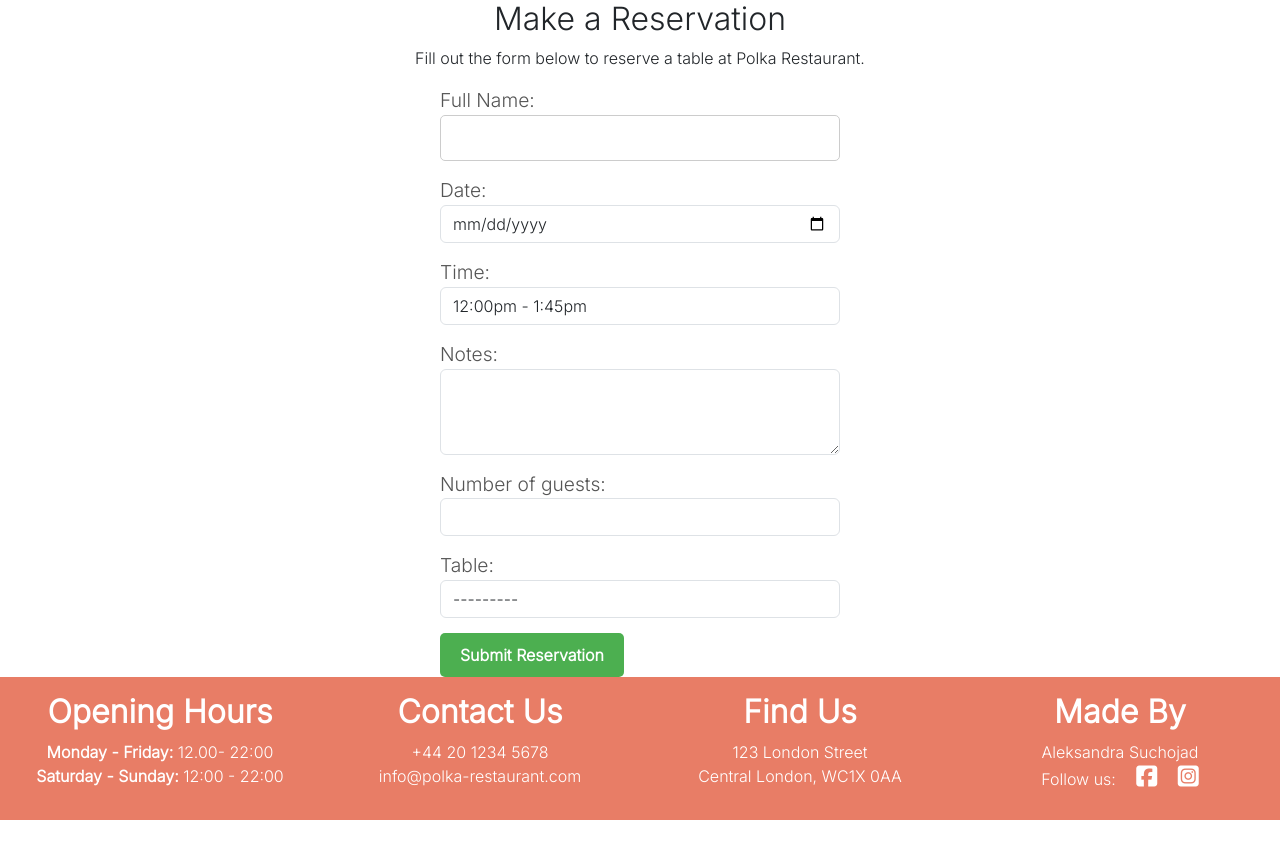
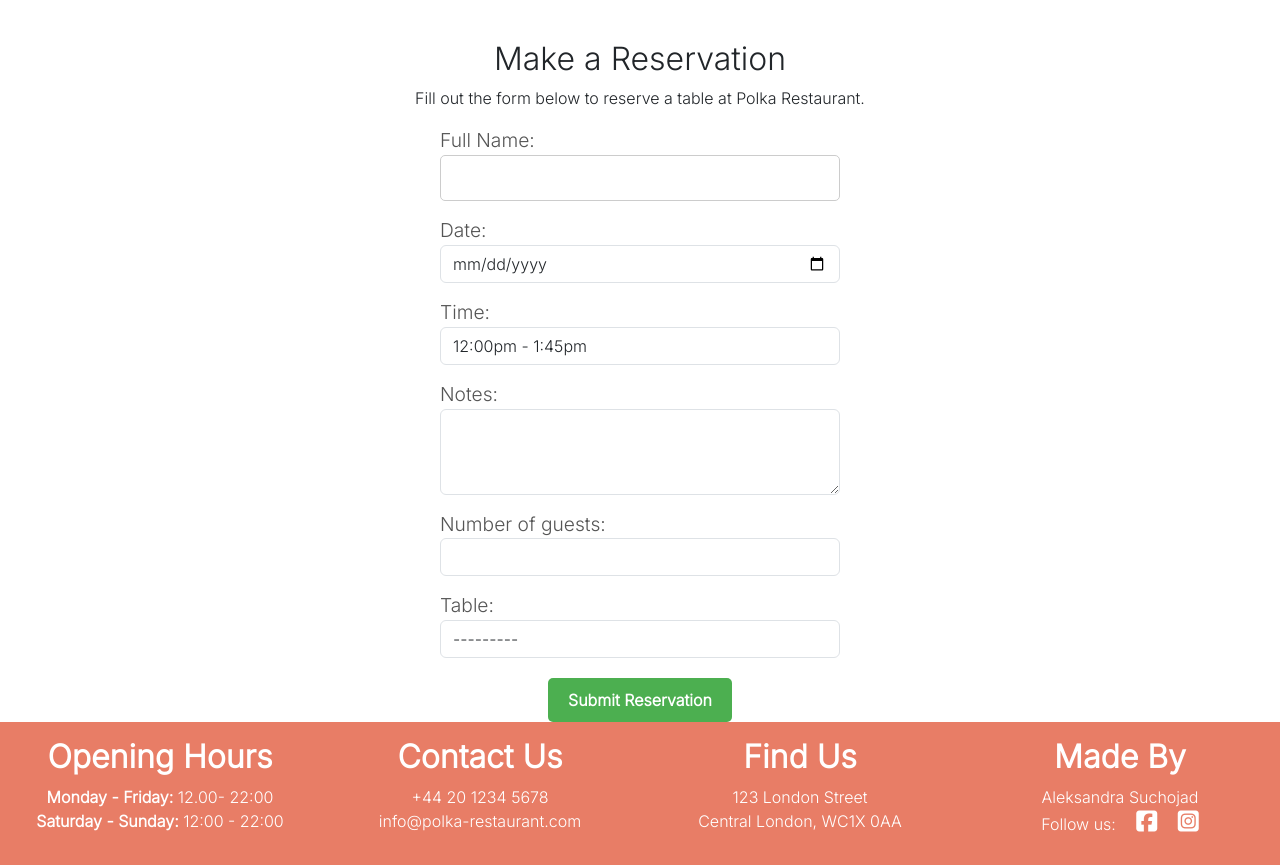
Before and after one commit to aleksandrasucho/polish-restaurant, a Django app: page /add_reservation/ in a window 1280 px wide. Shown: the part 88-953 px from the top of the page. Before the commit the page ends 908 px from the top, so only its background shows below. Run offline with Django 3.2, Linux system fonts and the light colour scheme; data that the repository does not hold is empty; some libraries are stand-ins or nearby versions; some web fonts are replaced.

Commit message:
Add more spacing in the Make a Reservation section

```diff
--- a/static/css/base.css
+++ b/static/css/base.css
@@ -507,6 +507,23 @@ form a:hover {
     height: 100%;
 }
 
+.reservation-section {
+    display: flex;
+    flex-direction: column;
+    align-items: center;
+    justify-content: center;
+    min-height: 80vh;
+    margin-top: 5vh;
+}
+
+/* Style for the submit button */
+.submit-res-btn {
+    margin-top: 20px;
+    display: flex;
+    justify-content: center;
+    align-items: center;
+}
+
 /* Delete Reservation */
 .centered-content {
     display: flex;
--- a/templates/add_reservation.html
+++ b/templates/add_reservation.html
@@ -27,8 +27,9 @@
             {% endif %}
 
             {{ form.as_p }}
-
+        <div class="submit-res-btn">
             <button type="submit">Submit Reservation</button>
+        </div>
         </form>
     </section>
 {% endblock %}
```
